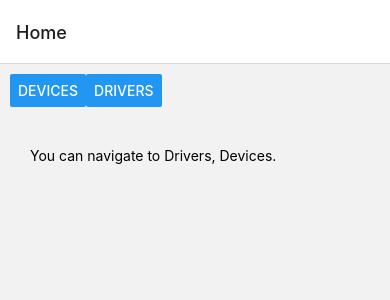
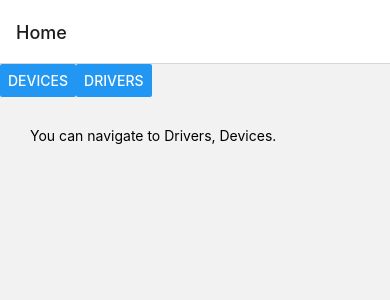
Before and after one commit to star123good/react-native-assignment, a React Native app: screen /Home in a window 390 px wide. Shown: the top 300 px of the page. Built offline with nearby package versions, Linux system fonts and the light colour scheme.

Commit message:
update text files

```diff
--- a/src/components/Header.tsx
+++ b/src/components/Header.tsx
@@ -26,10 +26,9 @@ const Header = (prop: HeaderProp) => {
 const style = StyleSheet.create({
     layout: {
         flexDirection: 'row',
-        padding: 10,
     },
     selected: {
-        backgroundColor: '#ff0000',
+        backgroundColor: '#CCCCCC',
     },
 })
 
```
Also changed, not shown: windows/rnw_assignment/Devices.txt, windows/rnw_assignment/Drivers.txt, 1 other file (tests, documents, lock files or other folders).
